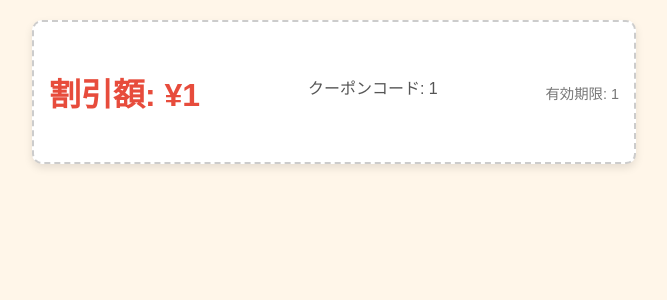
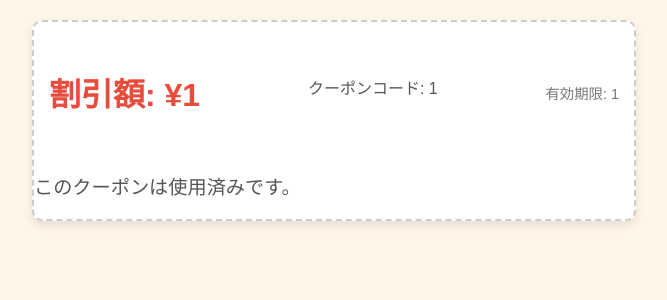
Before and after one commit to AlphaKtan/EcoPerks, a PHP site: page /ecoperks/PHP/coupons.php in a window 1280 px wide. Shown: the top 300 px of the page, without its empty margins (306-973 px from the left). Run offline with PHP 8.4, Linux system fonts and the light colour scheme; the visitor is signed in with stand-in values (Sample User, id 1).

Commit message:
ほぼ完成、条件処理緩和中

```diff
--- a/PHP/coupons.php
+++ b/PHP/coupons.php
@@ -141,13 +141,27 @@ if ($_SERVER['REQUEST_METHOD'] === 'POST' && isset($_POST['generate_coupon'])) {
 }
 ?>
 
+<?php
+// クーポン使用処理のロジック
+if ($_SERVER['REQUEST_METHOD'] === 'POST' && isset($_POST['use_coupon'])) {
+    if (isset($_SESSION['coupon_issued']) && !isset($_SESSION['coupon_used'])) {
+        $_SESSION['coupon_used'] = true;
+        echo "<p style='color: green;'>クーポンを正常に使用しました。</p>";
+    } elseif (isset($_SESSION['coupon_used'])) {
+        echo "<p style='color: red;'>このクーポンはすでに使用済みです。</p>";
+    } else {
+        echo "<p style='color: red;'>クーポンが見つかりません。</p>";
+    }
+}
+?>
+
 <!DOCTYPE html>
 <html lang="ja">
 <head>
     <meta charset="UTF-8">
     <link rel="stylesheet" href="../CSS/indexStyle.css">
     <link rel="stylesheet" href="../CSS/coupons.css">
-    <title>クーポン発行</title>
+    <title>クーポン発行と使用</title>
 </head>
 <body>
 <div class="coupon-container">
@@ -161,6 +175,15 @@ if ($_SERVER['REQUEST_METHOD'] === 'POST' && isset($_POST['generate_coupon'])) {
             <p class="coupon-code">クーポンコード: <?= htmlspecialchars($_SESSION['coupon_code'], ENT_QUOTES, 'UTF-8'); ?></p>
             <p class="expiry-date">有効期限: <?= htmlspecialchars($_SESSION['expiry_date'], ENT_QUOTES, 'UTF-8'); ?></p>
         </div>
+
+        <!-- クーポン使用ボタン -->
+        <?php if (!isset($_SESSION['coupon_used'])): ?>
+            <form method="POST">
+                <button type="submit" name="use_coupon">使用する</button>
+            </form>
+        <?php else: ?>
+            <p class="used-message">このクーポンは使用済みです。</p>
+        <?php endif; ?>
     <?php endif; ?>
 </div>
 </body>
```
